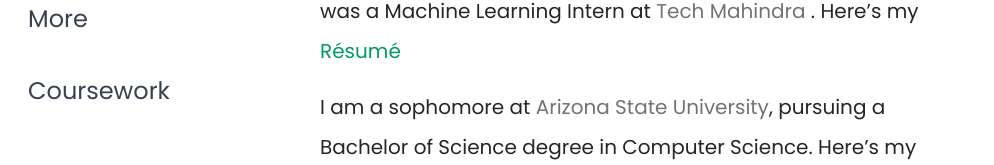
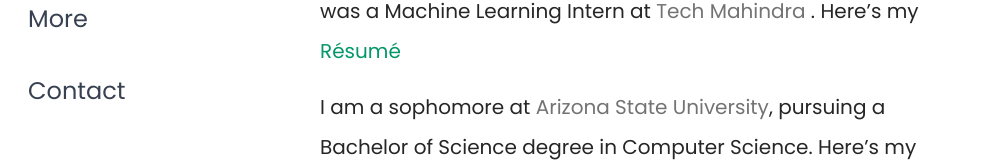
Before and after one commit to achntj/www, a Next.js app: page / in a window 1280 px wide. Shown: the part 321-486 px from the top of the page, without its empty margins (0-994 px from the left). Built offline with nearby package versions, Linux system fonts and the light colour scheme.

Commit message:
fix: rm coursework & add contact in nav

```diff
--- a/components/NavItems.tsx
+++ b/components/NavItems.tsx
@@ -33,8 +33,8 @@ export default function NavItems() {
       <NavLink href="/more" text="More">
         <ArchiveBoxIcon className="h-6 w-6" />
       </NavLink>
-      <NavLink href="/coursework" text="Coursework">
-        <BookOpenIcon className="h-6 w-6" />
+      <NavLink href="/contact" text="Contact">
+        <PaperAirplaneIcon className="h-6 w-6" />
       </NavLink>
     </>
   );
```
